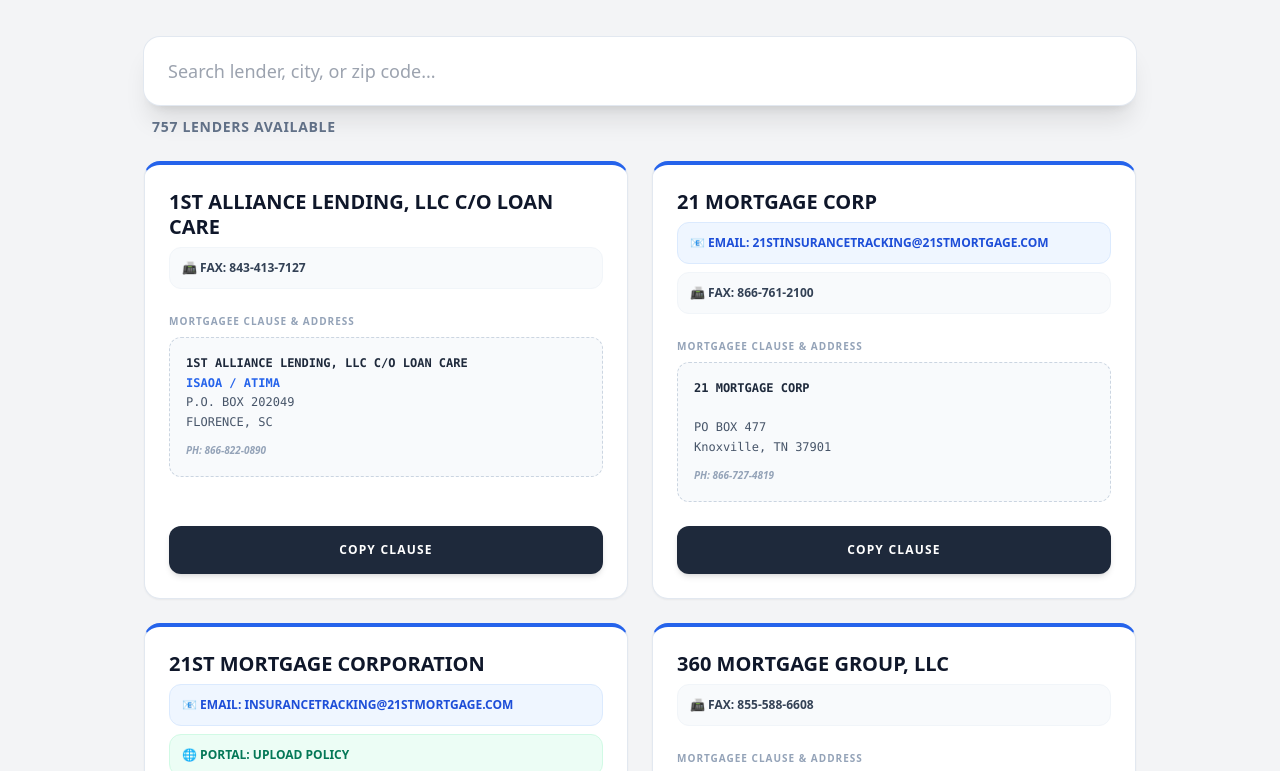
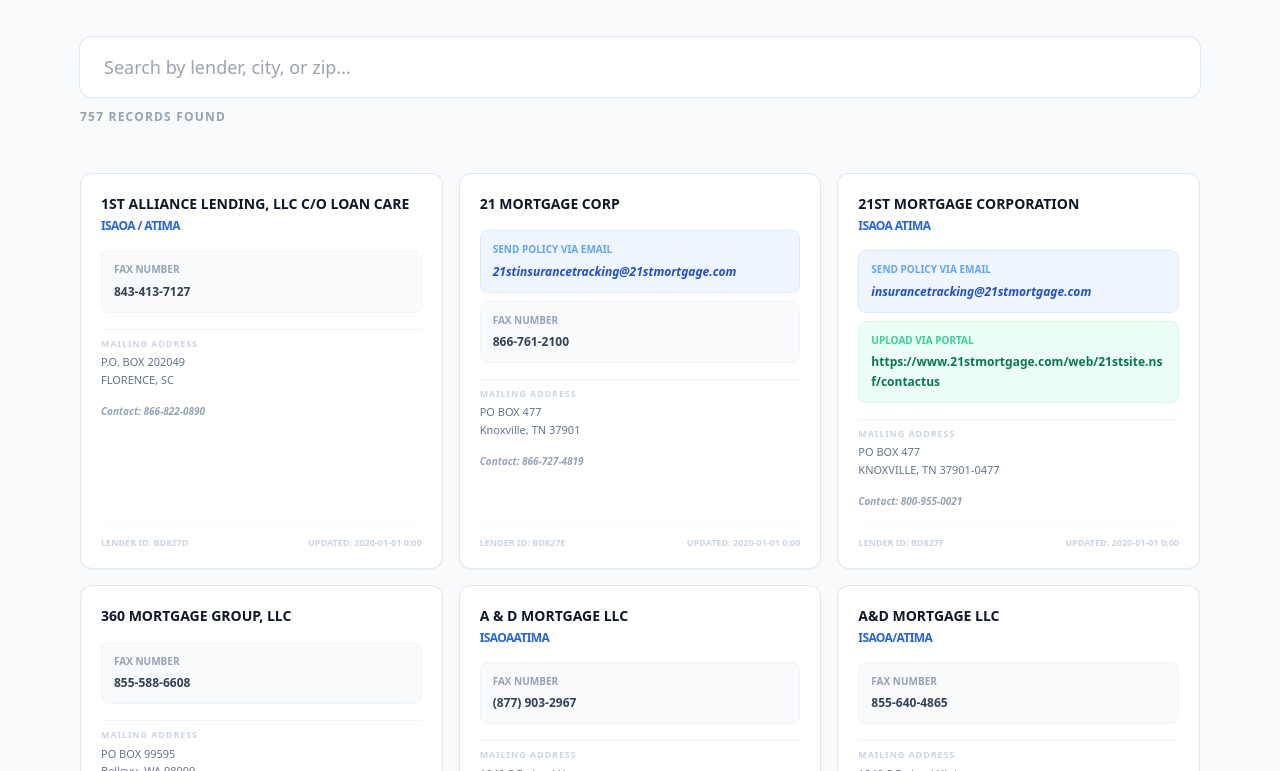
Before and after one commit to 0024266/mortgagee-clause-directory, a plain HTML site: page index.html in a window 1280 px wide. Shown: the part 119-890 px from the top of the page. Drawn offline with nearby package versions, Linux system fonts and the light colour scheme.

Commit message:
Update index.html

```diff
--- a/index.html
+++ b/index.html
@@ -1,32 +1,30 @@
 <!DOCTYPE html>
-<html lang="en" class="bg-gray-100">
+<html lang="en" class="bg-slate-50">
 <head>
     <meta charset="UTF-8">
     <meta name="viewport" content="width=device-width, initial-scale=1.0">
-    <title>Policy Delivery Directory</title>
+    <title>Lender Policy Delivery Directory</title>
     <script src="https://cdn.tailwindcss.com"></script>
 </head>
-<body class="text-slate-800 font-sans leading-relaxed">
+<body class="text-slate-800 font-sans leading-tight">
 
-    <div class="max-w-5xl mx-auto px-4 py-10">
-        <header class="mb-10 text-center">
-            <h1 class="text-4xl font-black text-slate-900 tracking-tight">Policy Delivery Hub</h1>
-            <p class="text-slate-600 mt-2 text-lg">Find where to send Dec Pages and verify mortgagee clauses.</p>
+    <div class="max-w-6xl mx-auto px-4 py-10">
+        <header class="mb-10">
+            <h1 class="text-3xl font-black text-slate-900 tracking-tight">Policy Delivery Directory</h1>
+            <p class="text-slate-500 mt-1">Florida Property Insurance Lender Database</p>
         </header>
 
-        <div class="sticky top-4 z-20 bg-gray-100/95 backdrop-blur-sm pb-6">
-            <div class="relative group">
-                <input type="text" id="searchInput" placeholder="Search lender, city, or zip code..."
-                    class="w-full bg-white rounded-2xl border-0 py-5 pl-6 text-lg shadow-xl ring-1 ring-slate-200 focus:ring-2 focus:ring-blue-600 transition-all outline-none">
-            </div>
-            <div id="status" class="mt-3 ml-2 text-sm font-semibold text-slate-500 uppercase tracking-wider">Loading...</div>
+        <div class="sticky top-0 z-20 bg-slate-50/95 backdrop-blur-md py-4 mb-8">
+            <input type="text" id="searchInput" placeholder="Search by lender, city, or zip..."
+                class="w-full bg-white rounded-xl border-0 py-4 px-6 text-lg shadow-sm ring-1 ring-slate-200 focus:ring-2 focus:ring-blue-600 outline-none">
+            <div id="status" class="mt-3 text-xs font-bold text-slate-400 uppercase tracking-widest">Loading...</div>
         </div>
 
-        <div id="resultsGrid" class="grid grid-cols-1 md:grid-cols-2 gap-6">
+        <div id="resultsGrid" class="grid grid-cols-1 md:grid-cols-2 lg:grid-cols-3 gap-4">
             </div>
 
         <div id="empty" class="hidden text-center py-20 text-slate-400">
-            <p class="text-2xl font-medium">No lenders found.</p>
+            <p class="text-xl">No lenders found matching that criteria.</p>
         </div>
     </div>
 
@@ -36,6 +34,7 @@
         const status = document.getElementById('status');
         let data = [];
 
+        // Loading the JSON
         fetch('appsmith_data.mortgage_list.json')
             .then(r => r.json())
             .then(json => {
@@ -45,44 +44,67 @@
 
         function render(list) {
             grid.innerHTML = '';
-            status.textContent = `${list.length} Lenders Available`;
+            status.textContent = `${list.length} Records Found`;
             list.length ? document.getElementById('empty').classList.add('hidden') : document.getElementById('empty').classList.remove('hidden');
 
             list.forEach(item => {
                 const card = document.createElement('div');
-                card.className = "bg-white rounded-2xl shadow-sm border border-slate-200 p-6 flex flex-col justify-between hover:shadow-lg transition-all border-t-4 border-t-blue-600";
+                card.className = "bg-white rounded-xl border border-slate-200 shadow-sm p-5 flex flex-col justify-between hover:border-blue-400 transition-colors";
 
-                const addr = `${item.Address || ''}, ${item.City || ''}, ${item.State || ''} ${item.ZIP || ''}`;
-                const copyText = `${item.Name}\n${item.Name2 || ''}\n${item.Address || ''}\n${item.City || ''}, ${item.State || ''} ${item.ZIP || ''}`;
+                // Email Template Logic
+                const subject = encodeURIComponent(`Policy Delivery: ${item.Name}`);
+                const body = encodeURIComponent(`Hello,\n\nPlease find the attached insurance documents for your records.\n\nLender: ${item.Name}\nClause: ${item.Name2 || 'ISAOA / ATIMA'}\n\nThank you.`);
+                const mailtoLink = `mailto:${item.email}?subject=${subject}&body=${body}`;
 
                 card.innerHTML = `
-                    <div>
-                        <div class="flex justify-between items-start mb-2">
-                            <h2 class="text-xl font-bold text-slate-900 leading-tight">${item.Name}</h2>
+                    <div class="space-y-4">
+                        <div>
+                            <h2 class="font-black text-slate-900 uppercase text-sm mb-1">${item.Name}</h2>
+                            <p class="text-blue-600 font-bold text-xs uppercase tracking-tighter">${item.Name2 || ''}</p>
                         </div>
 
-                        <div class="space-y-2 mb-6">
-                            ${item.email ? `<a href="mailto:${item.email}" class="flex items-center p-3 bg-blue-50 text-blue-700 rounded-xl font-bold text-xs border border-blue-100 hover:bg-blue-100 transition-colors uppercase">📧 Email: ${item.email}</a>` : ''}
-                            ${item.Online ? `<a href="${item.Online}" target="_blank" class="flex items-center p-3 bg-emerald-50 text-emerald-700 rounded-xl font-bold text-xs border border-emerald-100 hover:bg-emerald-100 transition-colors uppercase">🌐 Portal: Upload Policy</a>` : ''}
-                            ${item.FAX ? `<div class="flex items-center p-3 bg-slate-50 text-slate-700 rounded-xl font-bold text-xs border border-slate-100 uppercase">📠 Fax: ${item.FAX}</div>` : ''}
+                        <div class="space-y-2">
+                            ${item.email ? `
+                                <div class="bg-blue-50 p-3 rounded-lg border border-blue-100">
+                                    <div class="text-[10px] font-black text-blue-400 uppercase mb-1">Send Policy via Email</div>
+                                    <a href="${mailtoLink}" class="text-blue-700 font-bold text-xs break-all hover:underline italic">
+                                        ${item.email}
+                                    </a>
+                                </div>
+                            ` : ''}
+
+                            ${item.Online ? `
+                                <div class="bg-emerald-50 p-3 rounded-lg border border-emerald-100">
+                                    <div class="text-[10px] font-black text-emerald-400 uppercase mb-1">Upload via Portal</div>
+                                    <a href="${item.Online}" target="_blank" class="text-emerald-700 font-bold text-xs break-all hover:underline">
+                                        ${item.Online}
+                                    </a>
+                                </div>
+                            ` : ''}
+
+                            ${item.FAX ? `
+                                <div class="bg-slate-50 p-3 rounded-lg border border-slate-100">
+                                    <div class="text-[10px] font-black text-slate-400 uppercase mb-1">Fax Number</div>
+                                    <span class="text-slate-700 font-bold text-xs">${item.FAX}</span>
+                                </div>
+                            ` : ''}
                         </div>
 
-                        <div class="text-[10px] text-slate-400 font-black uppercase tracking-widest mb-2">Mortgagee Clause & Address</div>
-                        <div class="text-sm text-slate-600 bg-slate-50 p-4 rounded-xl border border-dashed border-slate-300 relative group/info">
-                            <p class="font-mono text-xs leading-relaxed">
-                                <span class="font-bold text-slate-800">${item.Name}</span><br>
-                                <span class="text-blue-600 font-bold">${item.Name2 || ''}</span><br>
+                        <div class="pt-2 border-t border-slate-100">
+                            <div class="text-[9px] font-black text-slate-300 uppercase tracking-widest mb-1">Mailing Address</div>
+                            <p class="text-[11px] text-slate-500 font-medium leading-relaxed">
                                 ${item.Address || ''}<br>
                                 ${item.City || ''}, ${item.State || ''} ${item.ZIP || ''}
                             </p>
-                            ${item.Telephone ? `<div class="mt-2 text-[10px] font-bold text-slate-400 italic">PH: ${item.Telephone}</div>` : ''}
                         </div>
+
+                        ${item.Telephone ? `<div class="text-[10px] text-slate-400 font-bold italic">Contact: ${item.Telephone}</div>` : ''}
                     </div>
 
-                    <button onclick="copyToClipboard(\`${copyText.replace(/`/g, "\\`")}\`, this)"
-                        class="mt-6 w-full py-4 bg-slate-800 text-white rounded-xl font-black text-xs hover:bg-blue-600 transition-all active:scale-95 shadow-md uppercase tracking-widest">
-                        Copy Clause
-                    </button>
+                    <div class="mt-4 pt-3 border-t border-slate-50 flex justify-between items-center text-[9px] font-bold text-slate-300 uppercase">
+                        <span>Lender ID: ${item._id?.$oid?.slice(-6) || 'N/A'}</span>
+                        <span>Updated: ${item.LastUpdated || 'Unknown'}</span>
+                    </div>
                 `;
                 grid.appendChild(card);
             });
@@ -96,18 +118,6 @@
                 (i.ZIP && i.ZIP.toString().includes(val))
             ));
         });
-
-        function copyToClipboard(text, btn) {
-            navigator.clipboard.writeText(text).then(() => {
-                const oldHTML = btn.innerHTML;
-                btn.innerText = 'COPIED!';
-                btn.classList.replace('bg-slate-800', 'bg-green-600');
-                setTimeout(() => {
-                    btn.innerHTML = oldHTML;
-                    btn.classList.replace('bg-green-600', 'bg-slate-800');
-                }, 1500);
-            });
-        }
     </script>
 </body>
 </html>
```
